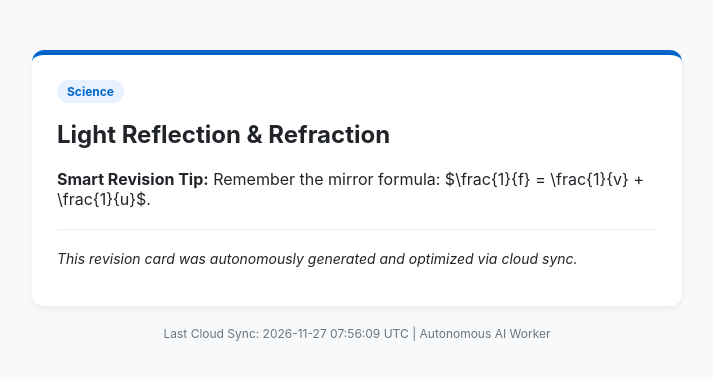
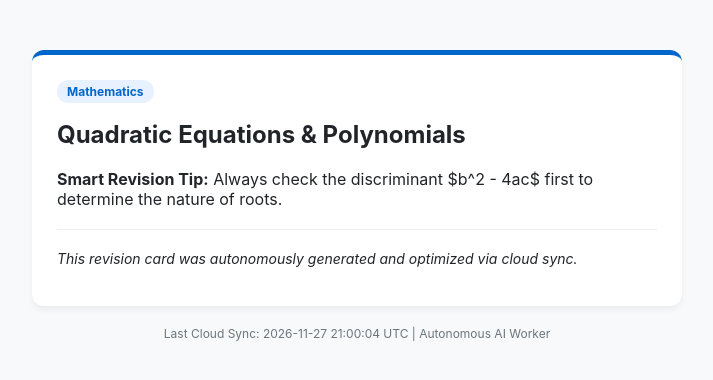
Before and after one commit to r4513049-bot/ai-auto-worker, a plain HTML site: page index.html in a window 1280 px wide. Shown: the whole page, without its empty margins (283-996 px from the left). Drawn offline with Linux system fonts and the light colour scheme.

Commit message:
Auto-update index.html via cloud worker [skip ci]

```diff
--- a/index.html
+++ b/index.html
@@ -4,7 +4,7 @@
 <head>
     <meta charset="UTF-8">
     <meta name="viewport" content="width=device-width, initial-scale=1.0">
-    <title>Daily Quick Revision Hub - Science</title>
+    <title>Daily Quick Revision Hub - Mathematics</title>
     <style>
         body { font-family: -apple-system, BlinkMacSystemFont, 'Segoe UI', Roboto, sans-serif; max-width: 650px; margin: 30px auto; padding: 20px; background: #f8f9fa; color: #212529; }
         .card { background: #ffffff; padding: 25px; border-radius: 12px; box-shadow: 0 4px 6px rgba(0,0,0,0.05); border-top: 5px solid #0066cc; }
@@ -14,14 +14,14 @@
 </head>
 <body>
     <div class="card">
-        <span class="badge">Science</span>
-        <h2>Light Reflection & Refraction</h2>
-        <p><strong>Smart Revision Tip:</strong> Remember the mirror formula: $\frac{1}{f} = \frac{1}{v} + \frac{1}{u}$.</p>
+        <span class="badge">Mathematics</span>
+        <h2>Quadratic Equations & Polynomials</h2>
+        <p><strong>Smart Revision Tip:</strong> Always check the discriminant $b^2 - 4ac$ first to determine the nature of roots.</p>
         <hr style="border:0; border-top:1px solid #eee; margin:20px 0;">
         <p style="font-size: 14px;"><em>This revision card was autonomously generated and optimized via cloud sync.</em></p>
     </div>
     <div class="footer">
-        Last Cloud Sync: 2026-11-27 07:56:09 UTC | Autonomous AI Worker
+        Last Cloud Sync: 2026-11-27 21:00:04 UTC | Autonomous AI Worker
     </div>
 </body>
 </html>
```
